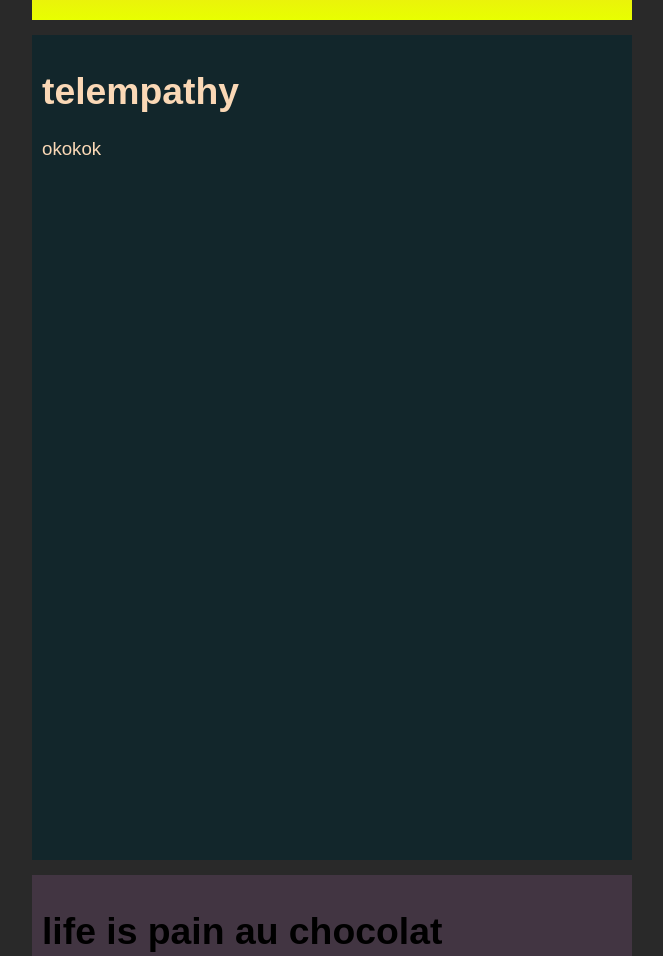
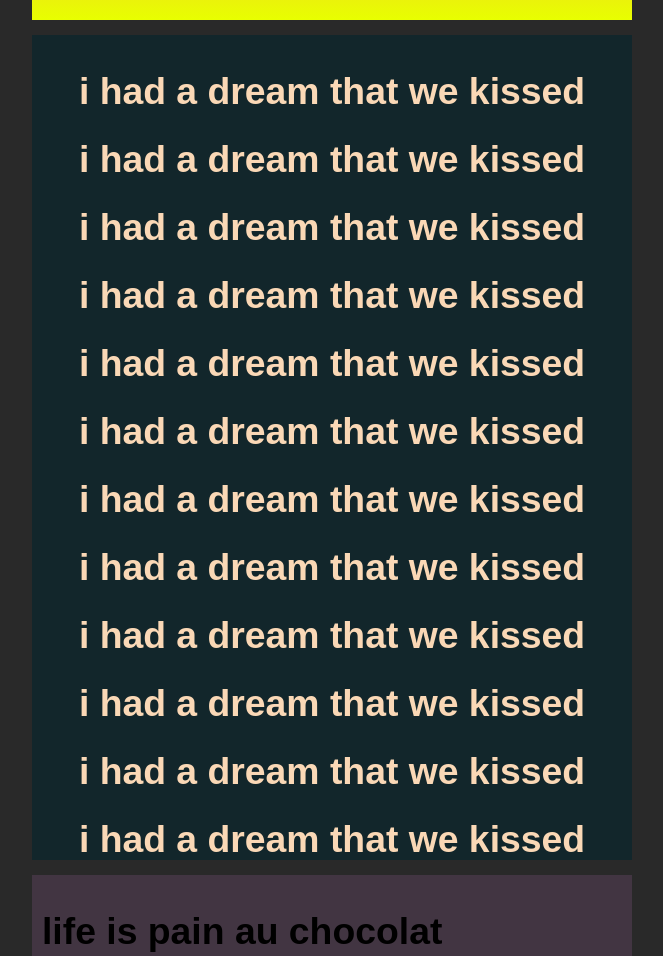
Before and after one commit to pool-water/cuz.coupons, a website built with webpack: page js/public/index.html in a window 1280 px wide. Shown: the part 1660-2616 px from the top of the page, without its empty margins (308-971 px from the left). Built offline with nearby package versions, Linux system fonts and the light colour scheme; files whose address does not match are found by name; what @pool-water/secret-sauce would draw is missing.

Commit message:
:snake: move lorenz to page 03 and restructure

```diff
--- a/js/public/index.html
+++ b/js/public/index.html
@@ -8,17 +8,34 @@
   </head>
   <body>
     <input size="10" maxlength="10" type="value" placeholder="seed" id="seed">
-    <!-- ... -->
+
+    <!-- Soda Can -->
     <div class="page" id="page-01">
       <h1>CUZ</h1>
     </div>
 
-    <!-- ... -->
+    <!-- Tribal -->
     <div class="page" id="page-02"></div>
+
+    <!-- Lorenz -->
     <div class="page" id="page-03">
-      <h1>telempathy</h1>
-      <p>okokok</p>
+      <center>
+        <h1>i had a dream that we kissed</h1>
+        <h1>i had a dream that we kissed</h1>
+        <h1>i had a dream that we kissed</h1>
+        <h1>i had a dream that we kissed</h1>
+        <h1>i had a dream that we kissed</h1>
+        <h1>i had a dream that we kissed</h1>
+        <h1>i had a dream that we kissed</h1>
+        <h1>i had a dream that we kissed</h1>
+        <h1>i had a dream that we kissed</h1>
+        <h1>i had a dream that we kissed</h1>
+        <h1>i had a dream that we kissed</h1>
+        <h1>i had a dream that we kissed</h1>
+        <h1>i had a dream that we kissed</h1>
+      </center>
     </div>
+
     <div class="page" id="page-04">
       <h1>life is pain au chocolat</h1>
       <h2>yes definitely</h2>
@@ -26,25 +43,13 @@
       <h2>but what if</h2>
       <p>we treat our lovers more like friends</p>
     </div>
+
     <div class="page" id="page-05"></div>
     <div class="page" id="page-06">
-      <center>
-      <h1>i had a dream that we kissed</h1>
-      <h1>i had a dream that we kissed</h1>
-      <h1>i had a dream that we kissed</h1>
-      <h1>i had a dream that we kissed</h1>
-      <h1>i had a dream that we kissed</h1>
-      <h1>i had a dream that we kissed</h1>
-      <h1>i had a dream that we kissed</h1>
-      <h1>i had a dream that we kissed</h1>
-      <h1>i had a dream that we kissed</h1>
-      <h1>i had a dream that we kissed</h1>
-      <h1>i had a dream that we kissed</h1>
-      <h1>i had a dream that we kissed</h1>
-      <h1>i had a dream that we kissed</h1>
-      </center>
     </div>
     <div class="page" id="page-07">
+      <h1>telempathy</h1>
+      <p>okokok</p>
       <!-- SUDOKU PAGE -->
     </div>
     <div class="page" id="page-08">
--- a/js/src/index.js
+++ b/js/src/index.js
@@ -1,7 +1,6 @@
 import {default as CanCoverPage} from "./pages/01-can.js";
 import {TribalPage} from "./pages/02-tribals.js";
-import {default as Page05} from "./pages/page-05.js";
-import {default as LorenzPage} from "./pages/lorenz.js";
+import {LorenzPage} from "./pages/03-lorenz.js";
 import {getScrollPercent, isInViewport} from "./utils.js";
 
 const PAGES = new Array(16);
@@ -24,7 +23,6 @@ function Init(seed) {
   // Initialize with empty apps
   for (let i=0; i < PAGES.length; i++) {
     if (PAGES[i] && PAGES[i].clear) {
-      console.log("Clearing", i, "...");
       PAGES[i].clear();
     }
 
@@ -34,17 +32,14 @@ function Init(seed) {
   // Fill in cover page
   PAGES[0] = CanCoverPage(seed);
   PAGES[1] = new TribalPage(document.getElementById("page-02"), seed);
-
-  // ...
-  PAGES[4] = Page05(seed);
-  PAGES[5] = LorenzPage(seed);
-
-  RENDER.push(PAGES[5]);
+  PAGES[2] = new LorenzPage(document.getElementById("page-03"), seed);
 
   // When ready add to render list
   PAGES[0].on("loaded", function() {
     RENDER.push(this);
   }.bind(PAGES[0]));
+
+  RENDER.push(PAGES[2]);
 }
 
 
--- a/js/src/pages/lorenz.js
+++ b/js/src/pages/03-lorenz.js
@@ -30,6 +30,12 @@ export class LorenzPage extends Page {
     this.app.draw();
   }
 
+  clear() {
+    this.el.querySelectorAll(":scope > canvas").forEach((v) => {
+      this.el.removeChild(v);
+    });
+  }
+
   features() {
     let prng = new seedrandom(this.seed);
     return {
@@ -40,9 +46,3 @@ export class LorenzPage extends Page {
     };
   }
 }
-
-export default function LorenzAttach(seed) {
-  const el = document.getElementById("page-06");
-  const page = new LorenzPage(el, seed);
-  return page;
-}
--- a/js/src/pages/page-05.js
+++ /dev/null
@@ -1,3 +0,0 @@
-export default function Page05() {
-  const el = document.getElementById("page-05");
-}
```
